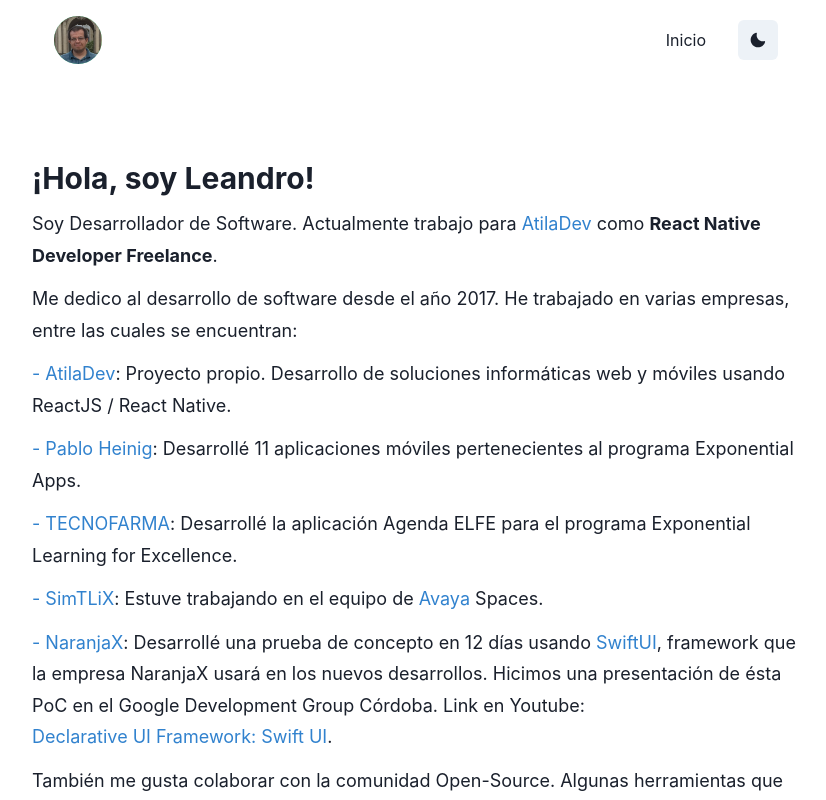
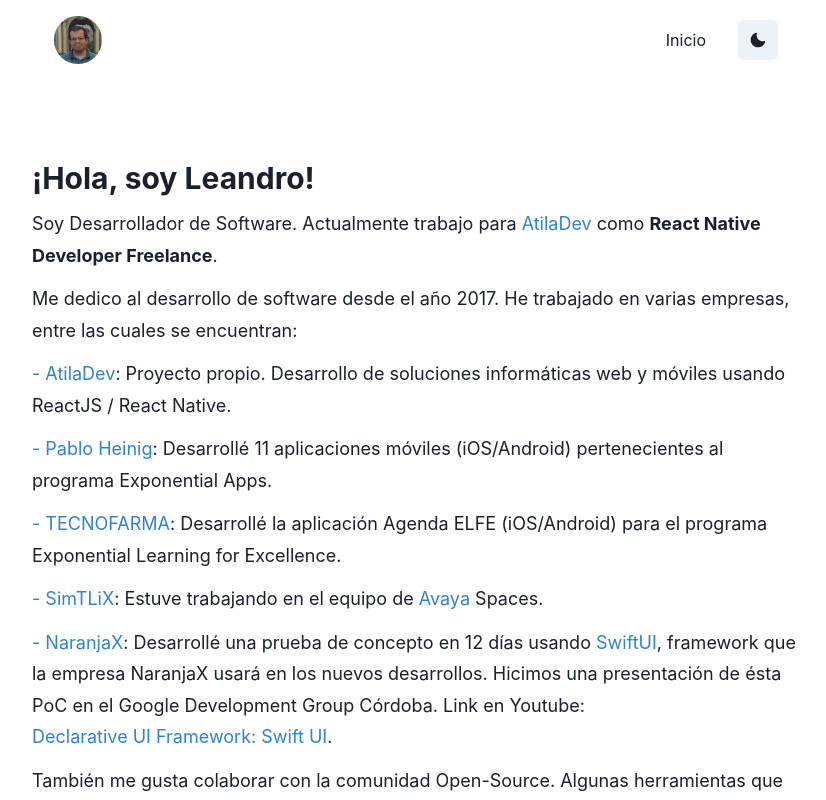
Before and after one commit to AtilaDev/atiladev.com, a Next.js app: page / in a window 1280 px wide. Shown: the top 800 px of the page, without its empty margins (224-1050 px from the left). Built offline with nearby package versions, Linux system fonts and the light colour scheme.

Commit message:
Iam correcion menor

```diff
--- a/src/components/Iam.tsx
+++ b/src/components/Iam.tsx
@@ -48,16 +48,16 @@ const Iam: React.FC = () => {
             <ExternalLink href='https://pabloheinig.com/'>
               - Pablo Heinig
             </ExternalLink>
-            : Desarrollé 11 aplicaciones móviles pertenecientes al programa
-            Exponential Apps.
+            : Desarrollé 11 aplicaciones móviles (iOS/Android) pertenecientes al
+            programa Exponential Apps.
           </Text>
 
           <Text lineHeight='175%' as='h2' fontSize='lg'>
             <ExternalLink href='https://www.tecnofarma.cl/'>
               - TECNOFARMA
             </ExternalLink>
-            : Desarrollé la aplicación Agenda ELFE para el programa Exponential
-            Learning for Excellence.
+            : Desarrollé la aplicación Agenda ELFE (iOS/Android) para el
+            programa Exponential Learning for Excellence.
           </Text>
 
           <Text lineHeight='175%' as='h2' fontSize='lg'>
```
